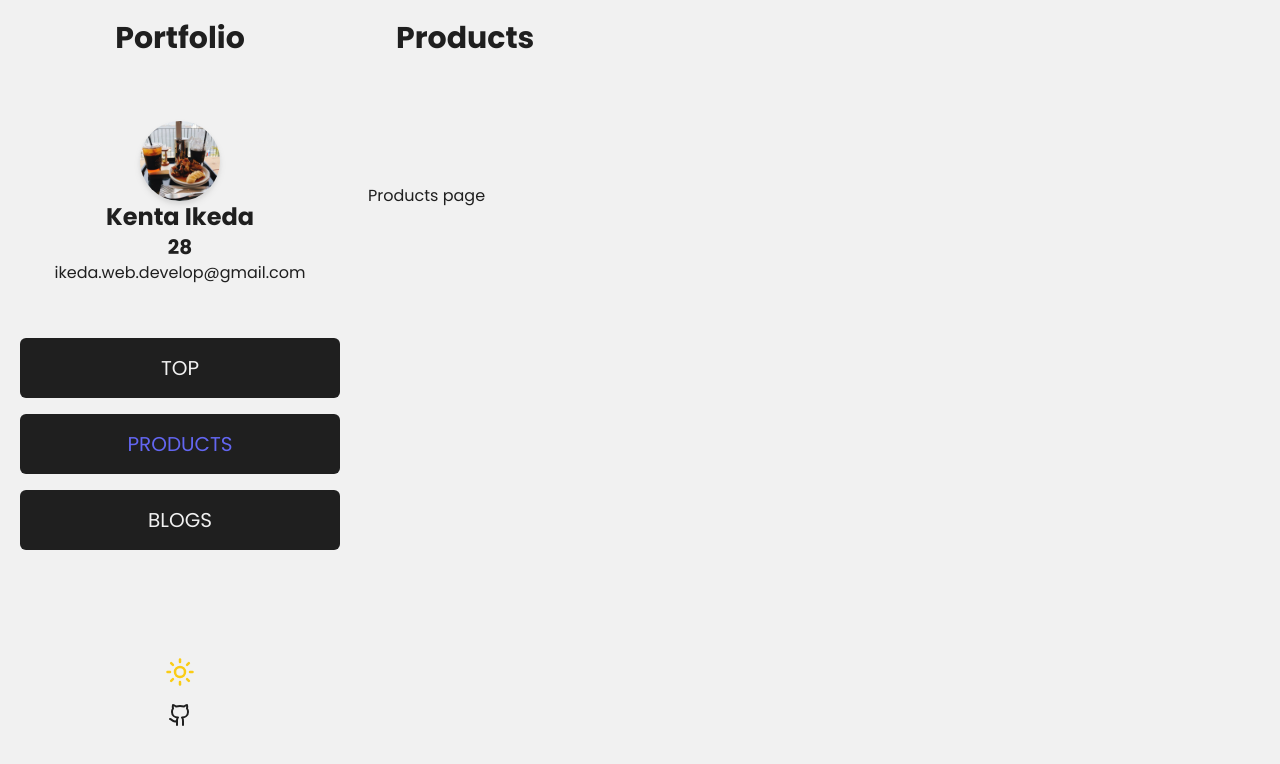
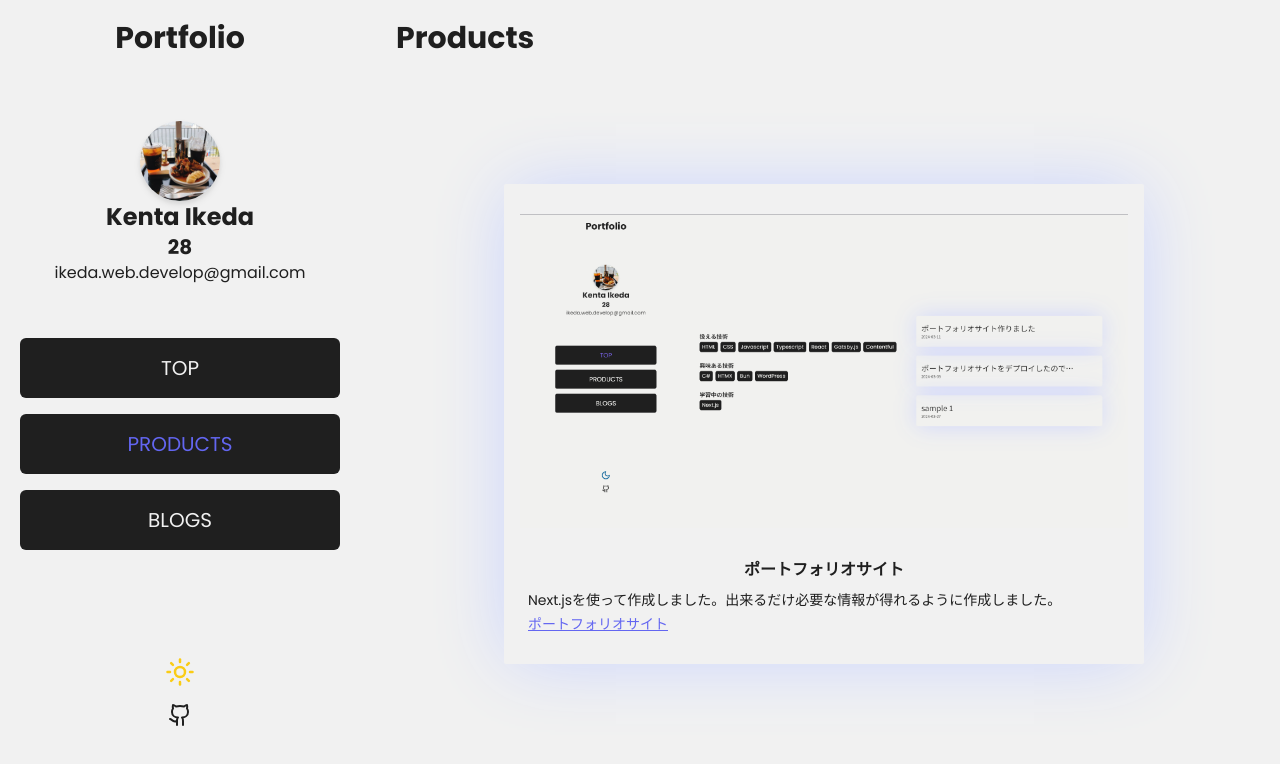
Before and after one commit to KentaIkeda/next-portfolio, a Next.js app: page /products in a window 1280 px wide. Shown: the top 764 px of the page. Built offline with nearby package versions, Linux system fonts and the light colour scheme.

Commit message:
プロダクトページ作成

```diff
--- a/app/(contents)/blogs/page.tsx
+++ b/app/(contents)/blogs/page.tsx
@@ -1,13 +1,13 @@
 import { getAllData } from '@/app/lib/_contentful/getData';
 import Link from 'next/link';
-import React from 'react';
+import React, { useMemo } from 'react';
 
 const Blog = async () => {
-  const blogs = await getAllData();
+  const blogs = await useMemo(() => getAllData(), []);
 
   return (
     <div className='w-[90%] mx-auto'>
-      <ul className='flex flex-wrap justify-start gap-y-7 w-full h-full'>
+      <ul className='flex flex-col xl:flex-row xl:flex-wrap xl:justify-center gap-x-7 gap-y-7 w-full h-full'>
         {blogs.items.map((post: any) => {
           let publishedDate;
 
@@ -18,10 +18,10 @@ const Blog = async () => {
 
           return (
             <React.Fragment key={post.sys.id}>
-              <li className='mx-auto w-full max-w-3xl lg:w-1/2 xl:mx-0'>
+              <li className='mx-auto w-full h-auto max-w-3xl xl:mx-0 xl:w-[45%]'>
                 <Link
                   href={`/blogs/${post.fields.slug}`}
-                  className='w-full max-w-xl block mx-auto'
+                  className='w-full h-auto max-w-xl block mx-auto'
                 >
                   <div className='w-full group/post bg-light text-dark shadow-cinema shadow-indigo-200 dark:shadow-zinc-950 rounded-md px-4 py-6'>
                     <p className='text-2xl group-hover/post:text-indigo-500 group-hover/post:tracking-wide group-hover/post:underline transition-all line-clamp-1 2xl:text-xl lg:text-lg'>
--- a/app/(contents)/layout.tsx
+++ b/app/(contents)/layout.tsx
@@ -1,20 +1,14 @@
 import Title from '../_components/title';
 
-const ContentLayout = ({
-  children
-}: {
-  children: React.ReactNode
-}) => {
+const ContentLayout = ({ children }: { children: React.ReactNode }) => {
   return (
     <main className='lg:col-span-4 xl:col-span-5 w-full h-auto'>
       <div className='w-auto h-auto mt-5 ml-7'>
         <Title isInSide /> {/* trueで no text-center */}
       </div>
-      <div className='w-full h-auto mt-32'>
-        {children}
-      </div>
+      <div className='w-full h-auto mt-32 mb-5'>{children}</div>
     </main>
-   );
-}
+  );
+};
 
 export default ContentLayout;
--- /dev/null
+++ b/app/(contents)/products/(components)/ProductCard.tsx
@@ -0,0 +1,44 @@
+import Image from 'next/image';
+import { ProductCardType } from '@/app/_types/types';
+import Link from 'next/link';
+
+export default function ProductCard({
+  image,
+  title,
+  description,
+  isDemo,
+  isOtherSite,
+  href,
+}: ProductCardType) {
+  return (
+    <div
+      className={`w-[90%] h-[22rem] md:w-[75%] md:h-[28rem] lg:h-[25rem] xl:h-[30rem] max-w-screen-sm mx-auto p-4 bg-light dark:bg-dark shadow-cinema shadow-indigo-200 dark:shadow-zinc-950 rounded-sm`}
+    >
+      <div className='relative aspect-video overflow-hidden'>
+        <Image
+          src={image}
+          width='1000'
+          height='1000'
+          style={{ width: '100%', height: '100%', objectFit: 'contain' }}
+          alt='Image'
+        />
+      </div>
+      <div className='px-2 pt-4'>
+        <h3 className='text-center font-semibold text-base text-dark dark:text-light'>
+          {title}
+        </h3>
+        <p className='text-sm text-dark dark:text-light line-clamp-3 mt-1 md:mt-2'>
+          {description}
+        </p>
+        <p className='mt-1 text-sm text-indigo-500 underline underline-offset-1'>
+          {isOtherSite ? (
+            <a href={href}>{title}</a>
+          ) : (
+            <Link href={href}>{title}</Link>
+          )}
+        </p>
+        {isDemo && <span className='text-xs text-slate-400'>デモサイト</span>}
+      </div>
+    </div>
+  );
+}
--- a/app/(contents)/products/page.tsx
+++ b/app/(contents)/products/page.tsx
@@ -1,9 +1,29 @@
+'use client';
+
+import ProductCard from './(components)/ProductCard';
+
 const Products = () => {
   return (
-    <div>
-      Products page
-    </div>
+    <main className='w-full h-auto'>
+      <div className='flex flex-col items-center gap-y-7 2xl:flex-row 2xl:flex-wrap'>
+        <ProductCard
+          image='/portfolio.png'
+          title='ポートフォリオサイト'
+          description='Next.jsを使って作成しました。出来るだけ必要な情報が得れるように作成しました。'
+          isOtherSite={false}
+          href='/'
+        />
+        {/* <ProductCard
+          image='/firstViewPC.jpg'
+          title='カフェサイト'
+          description='Next.jsを使って作成しました。左右に配置されているクッキーのアニメーションに力を入れて作成しました。'
+          isDemo
+          isOtherSite
+          href='/'
+        /> */}
+      </div>
+    </main>
   );
-}
+};
 
 export default Products;
--- a/app/(root)/page.tsx
+++ b/app/(root)/page.tsx
@@ -2,10 +2,10 @@ import Skills from '../_components/(skills)/skills';
 import Blog from '../_components/(blogs)/blog';
 import TopPageSection from '../_components/topPageSection';
 import { getData } from '../lib/_contentful/getData';
-import Title from '../_components/title';
+import { useMemo } from 'react';
 
 export default async function Home() {
-  const limitedBlogs = await getData();
+  const limitedBlogs = await useMemo(() => getData(), []);
 
   return (
     <main className='w-full h-full max-w-xl mx-auto lg:max-w-full lg:col-span-4 xl:col-span-5 lg:flex lg:flex-col lg:justify-between'>
--- a/app/_components/(blogs)/blog.tsx
+++ b/app/_components/(blogs)/blog.tsx
@@ -21,9 +21,9 @@ const Blog = ({
 
           return (
             <React.Fragment key={post.sys.id}>
-              <Link href={`blogs/${post.fields.slug}/`}>
+              <Link href={`blog/${post.fields.slug}/`}>
                 <li
-                  className={`${notoSansJP.className} text-2xl shadow-cinema shadow-indigo-200 rounded-md w-[90%] px-4 py-6 mx-auto xl:mx-0`}
+                  className={`${notoSansJP.className} text-2xl shadow-cinema shadow-indigo-200 dark:shadow-zinc-950 rounded-md w-[90%] px-4 py-6 mx-auto xl:mx-0`}
                 >
                   <p className='line-clamp-1'>{post.fields.title}</p>
                   <p className='text-xs mt-0.5'>{publishedDate}</p>
--- a/tailwind.config.ts
+++ b/tailwind.config.ts
@@ -1,23 +1,32 @@
-import type { Config } from "tailwindcss";
+import type { Config } from 'tailwindcss';
 
 const config: Config = {
-  darkMode: "class",
+  darkMode: 'class',
   content: [
-    "./pages/**/*.{js,ts,jsx,tsx,mdx}",
-    "./components/**/*.{js,ts,jsx,tsx,mdx}",
-    "./app/**/*.{js,ts,jsx,tsx,mdx}",
+    './pages/**/*.{js,ts,jsx,tsx,mdx}',
+    './components/**/*.{js,ts,jsx,tsx,mdx}',
+    './app/**/*.{js,ts,jsx,tsx,mdx}',
   ],
   theme: {
     extend: {
       colors: {
-        "dark": "#1f1f1f",
-        "light": "#f1f1f1"
+        dark: '#1f1f1f',
+        light: '#f1f1f1',
       },
       boxShadow: {
-        "cinema": "0px 0px 70px -5px"
-      }
+        cinema: '0px 0px 70px -5px',
+      },
+      theme: {
+        screens: {
+          sm: '640px',
+          md: '768px',
+          lg: '1024px',
+          xl: '1280px',
+          '2xl': '1536px',
+        },
+      },
     },
     plugins: [],
-  }
-}
+  },
+};
 export default config;
```
Also changed, not shown: app/_types/types.ts (+9 -0 lines), app/layout.tsx (+11 -7 lines), public/portfolio.png (added), 1 other file (tests, documents, lock files or other folders).
